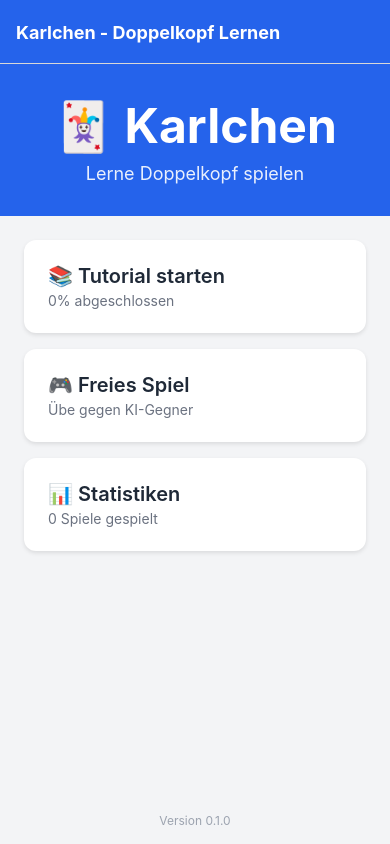
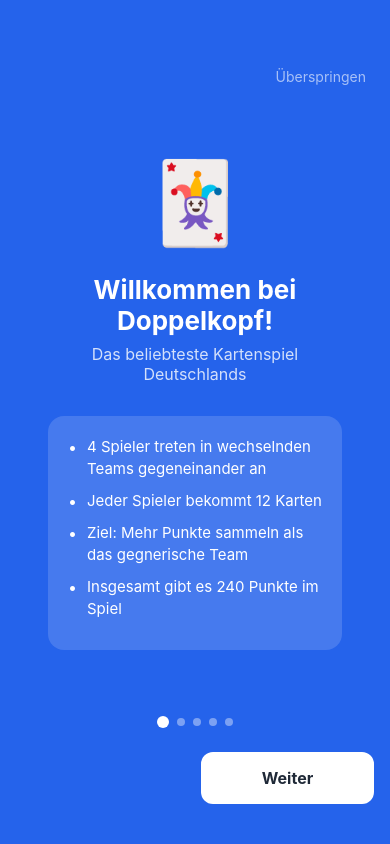
Before and after one commit to nafine123beep/karlchen, a React Native app: screen /BasicTutorial in a window 390 px wide. Built offline with nearby package versions, Linux system fonts and the light colour scheme.

Commit message:
New feature: Tutorial Pages1

```diff
--- /dev/null
+++ b/src/components/tutorial/TutorialProgress.tsx
@@ -0,0 +1,53 @@
+/**
+ * TutorialProgress Component - Dot-based progress indicator
+ */
+
+import React from 'react';
+import { View, StyleSheet } from 'react-native';
+
+interface TutorialProgressProps {
+  totalSteps: number;
+  currentStep: number;
+}
+
+export const TutorialProgress: React.FC<TutorialProgressProps> = ({
+  totalSteps,
+  currentStep,
+}) => {
+  return (
+    <View style={styles.container}>
+      {Array.from({ length: totalSteps }, (_, index) => (
+        <View
+          key={index}
+          style={[
+            styles.dot,
+            index === currentStep ? styles.dotActive : styles.dotInactive,
+          ]}
+        />
+      ))}
+    </View>
+  );
+};
+
+const styles = StyleSheet.create({
+  container: {
+    flexDirection: 'row',
+    justifyContent: 'center',
+    alignItems: 'center',
+    gap: 8,
+    paddingVertical: 16,
+  },
+  dot: {
+    borderRadius: 50,
+  },
+  dotActive: {
+    width: 12,
+    height: 12,
+    backgroundColor: '#ffffff',
+  },
+  dotInactive: {
+    width: 8,
+    height: 8,
+    backgroundColor: 'rgba(255, 255, 255, 0.4)',
+  },
+});
--- /dev/null
+++ b/src/components/tutorial/TutorialSlide.tsx
@@ -0,0 +1,81 @@
+/**
+ * TutorialSlide Component - Displays a single tutorial slide
+ */
+
+import React from 'react';
+import { View, Text, StyleSheet } from 'react-native';
+import Animated, { FadeIn } from 'react-native-reanimated';
+import { TutorialSlide as TutorialSlideData } from '@/types/tutorial.types';
+
+interface TutorialSlideProps {
+  slide: TutorialSlideData;
+  isActive: boolean;
+}
+
+export const TutorialSlide: React.FC<TutorialSlideProps> = ({ slide, isActive }) => {
+  if (!isActive) return null;
+
+  return (
+    <Animated.View entering={FadeIn.duration(400)} style={styles.container}>
+      <Text style={styles.illustration}>{slide.illustration}</Text>
+      <Text style={styles.title}>{slide.title}</Text>
+      <Text style={styles.subtitle}>{slide.subtitle}</Text>
+      <View style={styles.contentContainer}>
+        {slide.content.map((item, index) => (
+          <View key={index} style={styles.contentRow}>
+            <Text style={styles.bullet}>{'•'}</Text>
+            <Text style={styles.contentText}>{item}</Text>
+          </View>
+        ))}
+      </View>
+    </Animated.View>
+  );
+};
+
+const styles = StyleSheet.create({
+  container: {
+    flex: 1,
+    alignItems: 'center',
+    justifyContent: 'center',
+    paddingHorizontal: 32,
+  },
+  illustration: {
+    fontSize: 80,
+    marginBottom: 24,
+  },
+  title: {
+    fontSize: 26,
+    fontWeight: 'bold',
+    color: '#ffffff',
+    textAlign: 'center',
+    marginBottom: 8,
+  },
+  subtitle: {
+    fontSize: 16,
+    color: 'rgba(255, 255, 255, 0.8)',
+    textAlign: 'center',
+    marginBottom: 32,
+  },
+  contentContainer: {
+    alignSelf: 'stretch',
+    backgroundColor: 'rgba(255, 255, 255, 0.15)',
+    borderRadius: 16,
+    padding: 20,
+  },
+  contentRow: {
+    flexDirection: 'row',
+    marginBottom: 10,
+  },
+  bullet: {
+    fontSize: 16,
+    color: '#ffffff',
+    marginRight: 10,
+    lineHeight: 22,
+  },
+  contentText: {
+    fontSize: 15,
+    color: '#ffffff',
+    lineHeight: 22,
+    flex: 1,
+  },
+});
--- /dev/null
+++ b/src/data/tutorial/tutorialSlides.ts
@@ -0,0 +1,77 @@
+/**
+ * Tutorial Slides - 5 introductory slides for Doppelkopf basics
+ */
+
+import { TutorialSlide } from '@/types/tutorial.types';
+
+export const TUTORIAL_SLIDES: TutorialSlide[] = [
+  {
+    id: 'welcome',
+    title: 'Willkommen bei Doppelkopf!',
+    subtitle: 'Das beliebteste Kartenspiel Deutschlands',
+    content: [
+      '4 Spieler treten in wechselnden Teams gegeneinander an',
+      'Jeder Spieler bekommt 12 Karten',
+      'Ziel: Mehr Punkte sammeln als das gegnerische Team',
+      'Insgesamt gibt es 240 Punkte im Spiel',
+    ],
+    illustration: '🃏',
+    backgroundColor: '#2563eb',
+  },
+  {
+    id: 'cards',
+    title: 'Die Karten',
+    subtitle: 'Jede Karte hat einen Punktwert',
+    content: [
+      'Ass = 11 Punkte (die wertvollste Karte)',
+      'Zehn = 10 Punkte',
+      'König = 4 Punkte',
+      'Dame = 3 Punkte',
+      'Bube = 2 Punkte',
+      'Neun = 0 Punkte',
+    ],
+    illustration: '🂡',
+    backgroundColor: '#059669',
+  },
+  {
+    id: 'trump',
+    title: 'Trumpfkarten',
+    subtitle: 'Trumpf schlägt alle anderen Karten',
+    content: [
+      'Alle Damen sind Trumpf (Kreuz-Dame ist die stärkste)',
+      'Alle Buben sind Trumpf',
+      'Alle Karo-Karten sind Trumpf',
+      'Trumpf-Reihenfolge: Damen > Buben > Karo',
+      '26 von 48 Karten sind Trumpf!',
+    ],
+    illustration: '👑',
+    backgroundColor: '#dc2626',
+  },
+  {
+    id: 'teams',
+    title: 'Die Teams',
+    subtitle: 'Re gegen Kontra',
+    content: [
+      'Wer eine Kreuz-Dame hat, gehört zum Team Re',
+      'Alle anderen gehören zum Team Kontra',
+      'Die Teams sind zu Beginn geheim!',
+      'Re braucht 121 Punkte zum Sieg, Kontra nur 120',
+    ],
+    illustration: '🤝',
+    backgroundColor: '#7c3aed',
+  },
+  {
+    id: 'tricks',
+    title: 'Der Stich',
+    subtitle: 'So wird gespielt',
+    content: [
+      'Ein Spieler spielt eine Karte aus (Vorhand)',
+      'Die anderen müssen die gleiche Farbe bedienen',
+      'Trumpf schlägt jede Fehlfarbe',
+      'Die höchste Karte gewinnt den Stich',
+      'Der Gewinner spielt den nächsten Stich an',
+    ],
+    illustration: '🎴',
+    backgroundColor: '#0891b2',
+  },
+];
--- a/src/navigation/AppNavigator.tsx
+++ b/src/navigation/AppNavigator.tsx
@@ -8,9 +8,11 @@ import HomeScreen from '@/screens/HomeScreen';
 import TutorialScreen from '@/screens/TutorialScreen';
 import GameScreen from '@/screens/GameScreen';
 import StatsScreen from '@/screens/StatsScreen';
+import BasicTutorialScreen from '@/screens/tutorial/BasicTutorialScreen';
 
 export type RootStackParamList = {
   Home: undefined;
+  BasicTutorial: undefined;
   Tutorial: undefined;
   Game: { mode: 'practice' | 'tutorial' };
   Stats: undefined;
@@ -38,6 +40,11 @@ export const AppNavigator: React.FC = () => {
         options={{ title: 'Karlchen - Doppelkopf Lernen' }}
       />
       <Stack.Screen
+        name="BasicTutorial"
+        component={BasicTutorialScreen}
+        options={{ headerShown: false }}
+      />
+      <Stack.Screen
         name="Tutorial"
         component={TutorialScreen}
         options={{ title: 'Tutorial' }}
--- /dev/null
+++ b/src/screens/tutorial/BasicTutorialScreen.tsx
@@ -0,0 +1,140 @@
+/**
+ * BasicTutorialScreen - 5-slide introduction to Doppelkopf basics
+ */
+
+import React, { useState } from 'react';
+import { View, Text, StyleSheet, Pressable } from 'react-native';
+import { NativeStackScreenProps } from '@react-navigation/native-stack';
+import { RootStackParamList } from '@/navigation/AppNavigator';
+import { TutorialSlide } from '@/components/tutorial/TutorialSlide';
+import { TutorialProgress } from '@/components/tutorial/TutorialProgress';
+import { TUTORIAL_SLIDES } from '@/data/tutorial/tutorialSlides';
+import { useLearningStore } from '@/store/learningStore';
+import { TutorialStep } from '@/types/learning.types';
+
+type Props = NativeStackScreenProps<RootStackParamList, 'BasicTutorial'>;
+
+const BasicTutorialScreen: React.FC<Props> = ({ navigation }) => {
+  const [currentIndex, setCurrentIndex] = useState(0);
+  const completeTutorialStep = useLearningStore(state => state.completeTutorialStep);
+
+  const slide = TUTORIAL_SLIDES[currentIndex];
+  const isFirst = currentIndex === 0;
+  const isLast = currentIndex === TUTORIAL_SLIDES.length - 1;
+
+  const handleNext = () => {
+    if (isLast) {
+      completeTutorialStep(TutorialStep.INTRODUCTION);
+      navigation.replace('Tutorial');
+    } else {
+      setCurrentIndex(prev => prev + 1);
+    }
+  };
+
+  const handleBack = () => {
+    if (!isFirst) {
+      setCurrentIndex(prev => prev - 1);
+    }
+  };
+
+  const handleSkip = () => {
+    completeTutorialStep(TutorialStep.INTRODUCTION);
+    navigation.replace('Tutorial');
+  };
+
+  return (
+    <View style={[styles.container, { backgroundColor: slide.backgroundColor }]}>
+      {/* Skip button */}
+      <View style={styles.header}>
+        <Pressable onPress={handleSkip} style={styles.skipButton}>
+          <Text style={styles.skipText}>Überspringen</Text>
+        </Pressable>
+      </View>
+
+      {/* Slide content */}
+      <View style={styles.slideArea}>
+        <TutorialSlide slide={slide} isActive={true} />
+      </View>
+
+      {/* Progress dots */}
+      <TutorialProgress
+        totalSteps={TUTORIAL_SLIDES.length}
+        currentStep={currentIndex}
+      />
+
+      {/* Navigation buttons */}
+      <View style={styles.buttonRow}>
+        {!isFirst ? (
+          <Pressable style={styles.backButton} onPress={handleBack}>
+            <Text style={styles.backButtonText}>Zurück</Text>
+          </Pressable>
+        ) : (
+          <View style={styles.buttonSpacer} />
+        )}
+
+        <Pressable style={styles.nextButton} onPress={handleNext}>
+          <Text style={styles.nextButtonText}>
+            {isLast ? 'Tutorial starten' : 'Weiter'}
+          </Text>
+        </Pressable>
+      </View>
+    </View>
+  );
+};
+
+const styles = StyleSheet.create({
+  container: {
+    flex: 1,
+    paddingTop: 60,
+    paddingBottom: 40,
+    paddingHorizontal: 16,
+  },
+  header: {
+    alignItems: 'flex-end',
+    marginBottom: 8,
+  },
+  skipButton: {
+    padding: 8,
+  },
+  skipText: {
+    color: 'rgba(255, 255, 255, 0.6)',
+    fontSize: 14,
+  },
+  slideArea: {
+    flex: 1,
+  },
+  buttonRow: {
+    flexDirection: 'row',
+    gap: 12,
+    marginTop: 8,
+  },
+  buttonSpacer: {
+    flex: 1,
+  },
+  backButton: {
+    flex: 1,
+    backgroundColor: 'rgba(255, 255, 255, 0.2)',
+    paddingVertical: 16,
+    borderRadius: 12,
+    alignItems: 'center',
+  },
+  backButtonText: {
+    color: '#ffffff',
+    fontSize: 16,
+    fontWeight: '600',
+  },
+  nextButton: {
+    flex: 1,
+    backgroundColor: '#ffffff',
+    paddingVertical: 16,
+    borderRadius: 12,
+    alignItems: 'center',
+  },
+  nextButtonText: {
+    color: '#1f2937',
+    fontSize: 16,
+    fontWeight: '700',
+  },
+});
+
+export default BasicTutorialScreen;
```
Also changed, not shown: src/types/tutorial.types.ts (added, +12 -0 lines).
